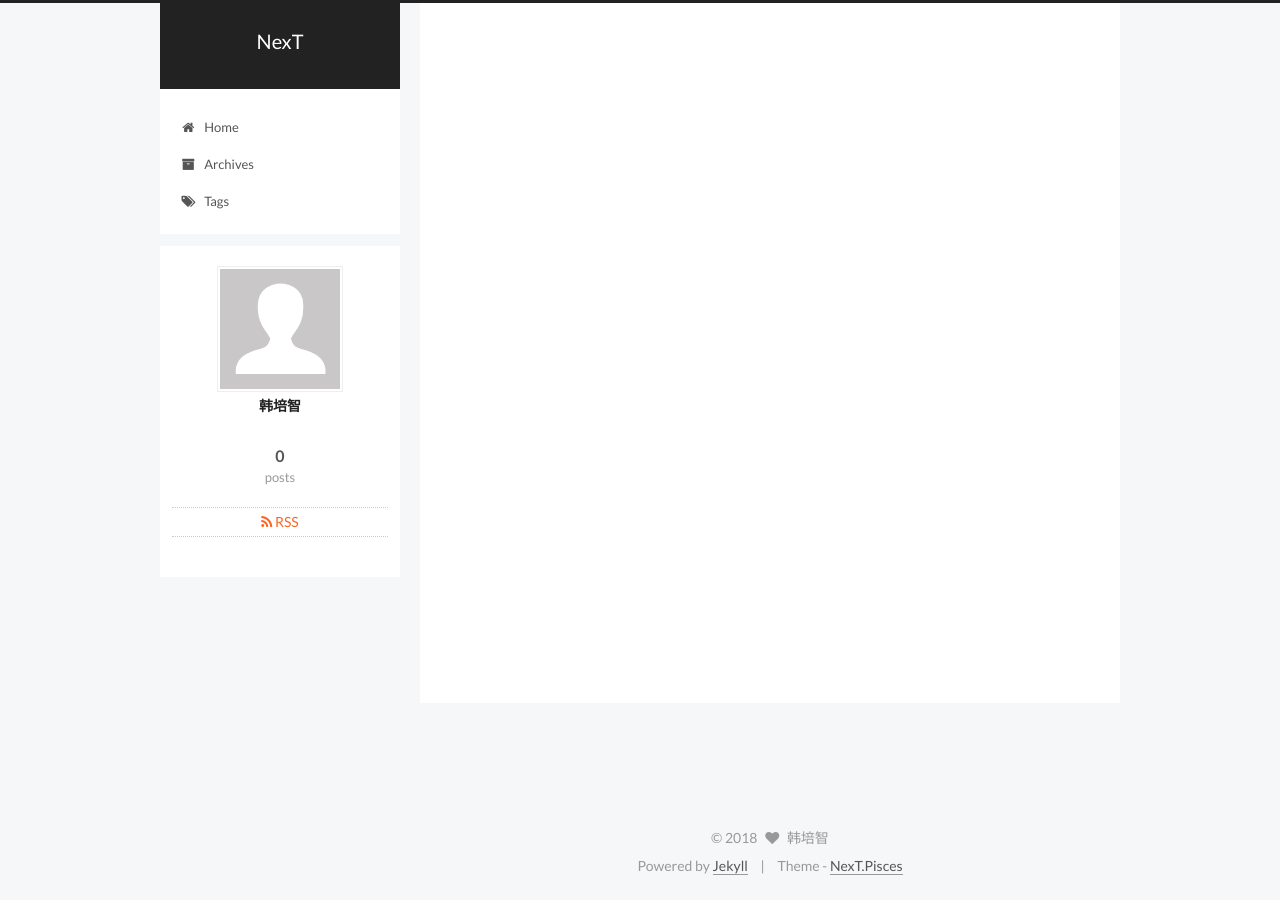
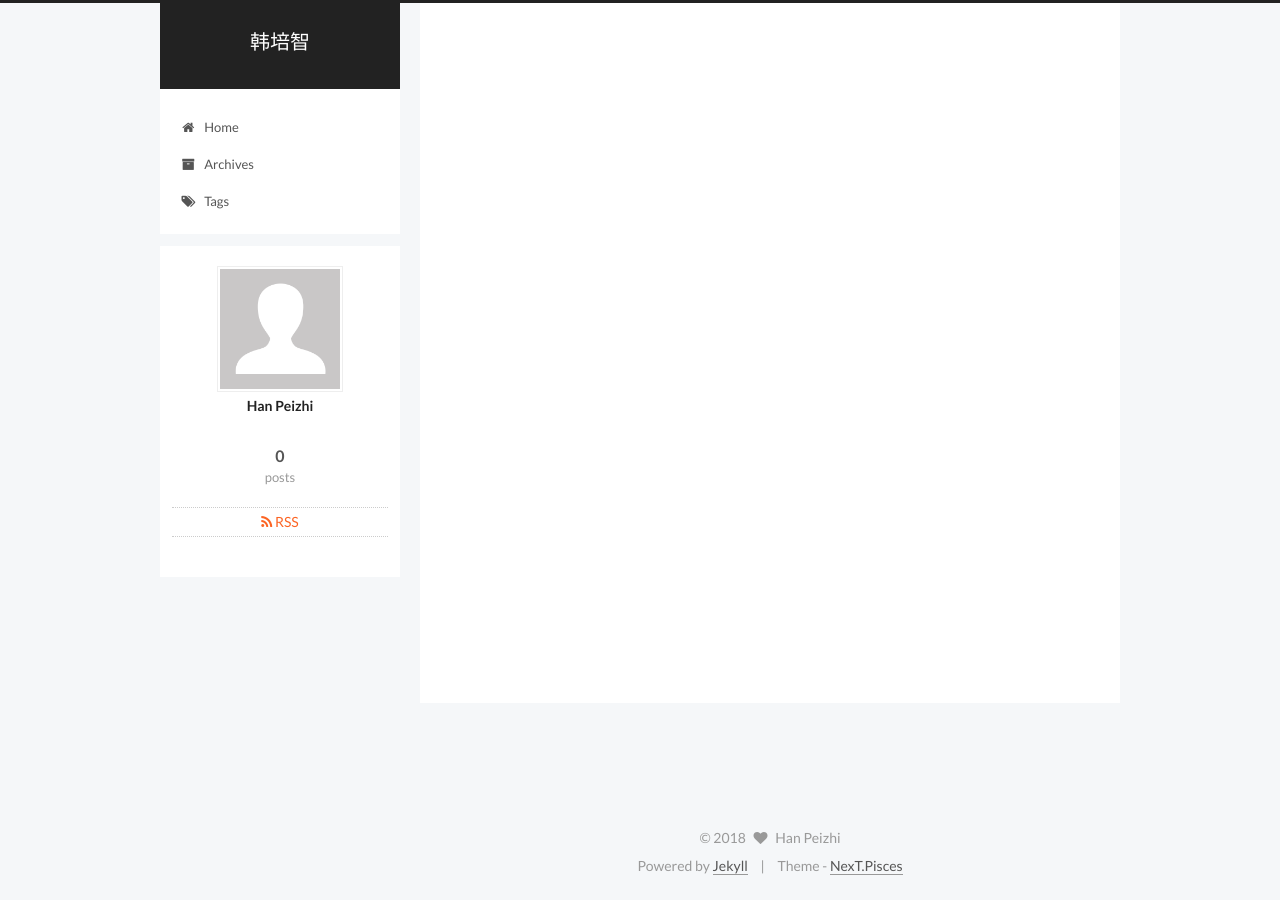
Before and after one commit to HanPeizhi/hanpeizhi.github.io, a Jekyll site: the page built from index.html, in a window 1280 px wide. Built offline with Jekyll 4.4.1, drawn with Linux system fonts in a browser that asks for light colours; the list of posts is cut into pages by our own code.

Commit message:
Update _config.yml

```diff
--- a/_config.yml
+++ b/_config.yml
@@ -4,10 +4,10 @@
 # ---------------------------------------------------------------
 
 # Site
-title: NexT
+title: 韩培智
 subtitle:
 description:
-author: 韩培智
+author: Han Peizhi
 # Support language: de, en, fr-FR, id, ja, ko, pt-BR, pt, ru, zh-Hans, zh-hk, zh-tw
 language: en
 date_format: '%Y-%m-%d'
```
